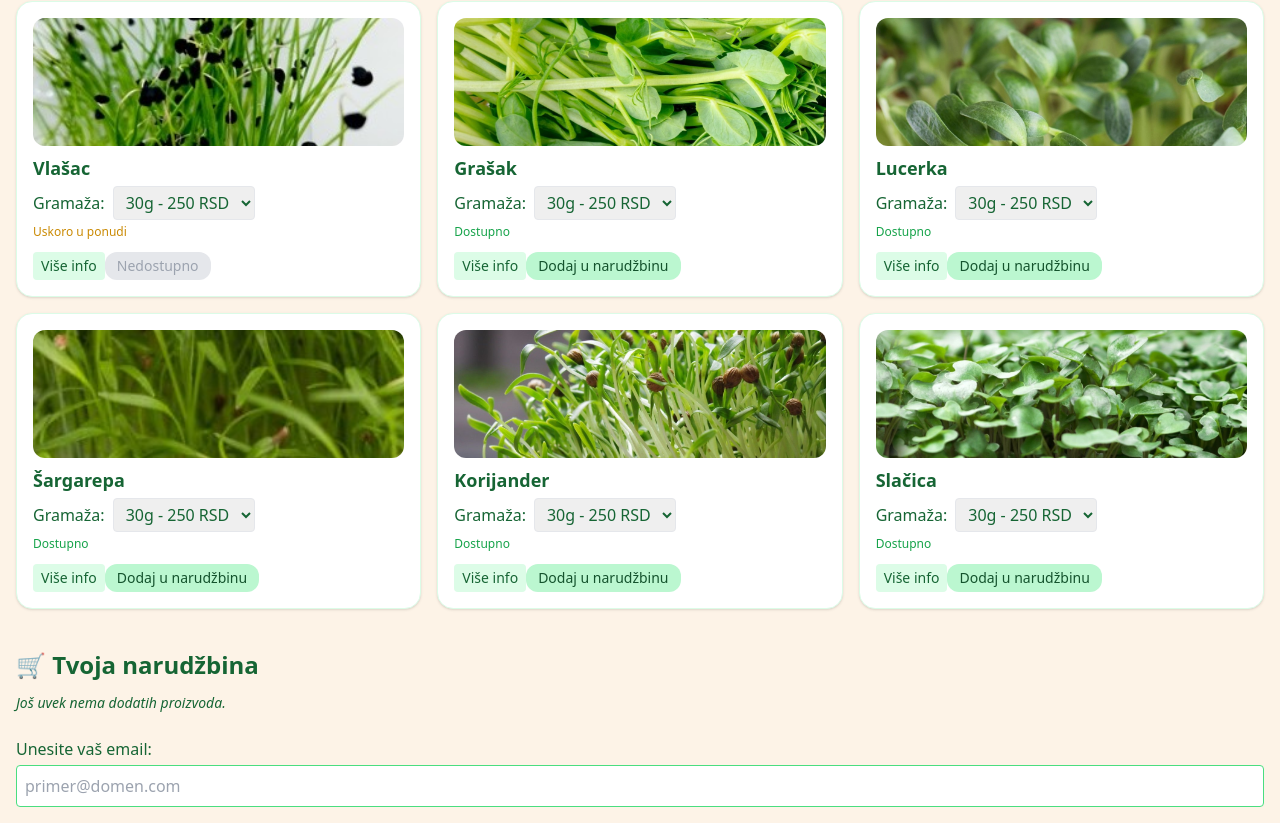
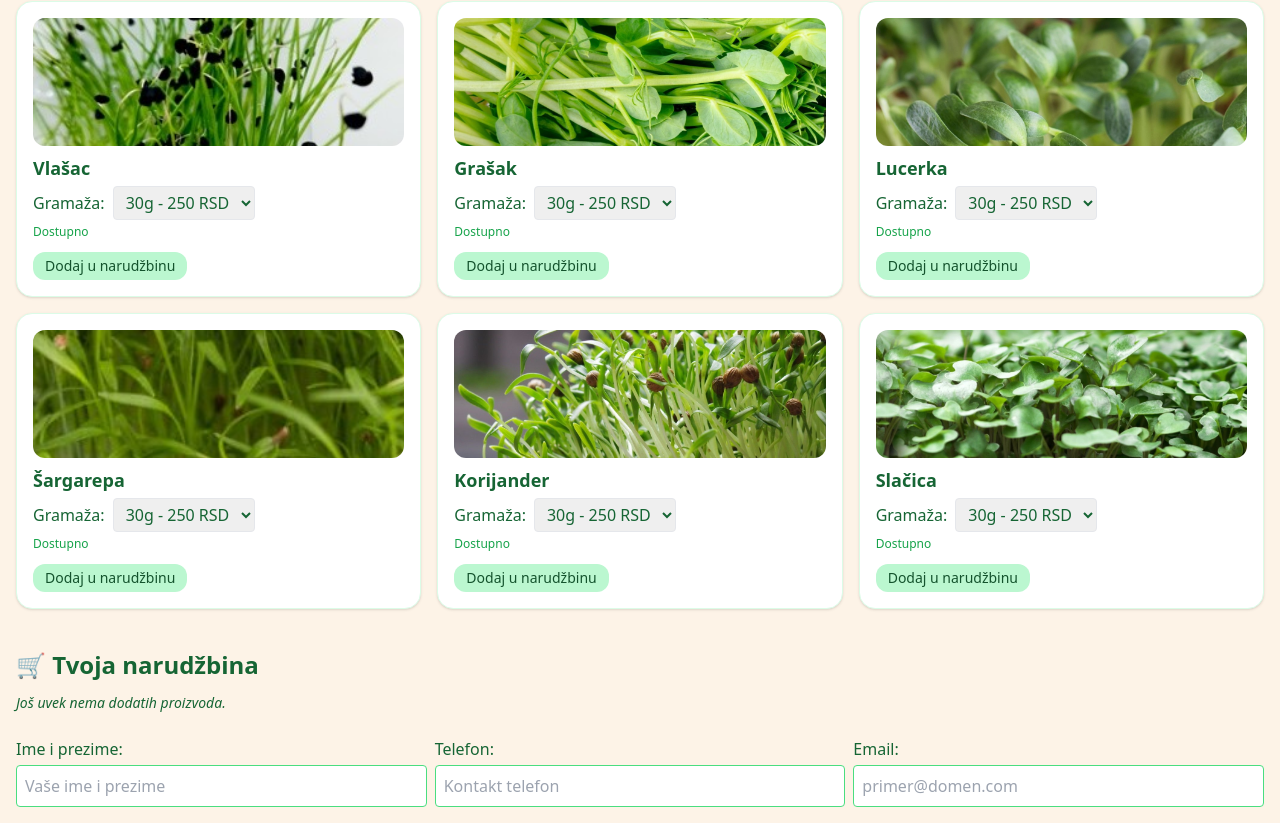
Before and after one commit to VladaMaja/stellaapk, a React (Create React App) app: page / in a window 1280 px wide. Shown: the part 981-1804 px from the top of the page. Built offline with nearby package versions, Linux system fonts and the light colour scheme.

Commit message:
Update App.js
narudzbina

```diff
--- a/src/App.js
+++ b/src/App.js
@@ -5,82 +5,22 @@ export default function App() {
   const [porudzbina, setPorudzbina] = useState([]);
   const [status, setStatus] = useState('');
   const [email, setEmail] = useState('');
-  const [prikaziInfo, setPrikaziInfo] = useState(null);
+  const [imePrezime, setImePrezime] = useState('');
+  const [telefon, setTelefon] = useState('');
 
-  // Dodaj ili izmeni status: 'Dostupno', 'Nije dostupno', 'Uskoro'
   const proizvodi = [
-    {
-      ime: 'Brokoli',
-      status: 'Dostupno',
-      slika: 'brokoli.jpg',
-      info: `• Bogat vitaminima C, K, A i antioksidansima\n• Jača imunitet, podržava detoksikaciju\n• Preporučuje se svima, uz oprez kod osoba na antikoagulantima`
-    },
-    {
-      ime: 'Bosiljak',
-      status: 'Uskoro',
-      slika: 'bosiljak.jpg',
-      info: `• Sadrži vitamine K, A, magnezijum\n• Dobar za varenje, smanjuje upale\n• Ne preporučuje se osobama alergičnim na bosiljak`
-    },
-    {
-      ime: 'Cvekla',
-      status: 'Nije dostupno',
-      slika: 'cvekla.jpg',
-      info: `• Izvor folata, gvožđa, betaina\n• Poboljšava cirkulaciju i podržava jetru\n• Oprez kod bubrežnih bolesnika (oksalati)`
-    },
-    {
-      ime: 'Kineska rotkvica',
-      status: 'Dostupno',
-      slika: 'kineska rotkvica.jpg',
-      info: `• Puna vitamina C i sumpornih jedinjenja\n• Podstiče probavu i čisti organizam\n• Ne preporučuje se kod problema sa štitnom žlezdom`
-    },
-    {
-      ime: 'Rukola',
-      status: 'Dostupno',
-      slika: 'rukola.jpg',
-      info: `• Izuzetno bogata vitaminima K, C\n• Pomaže varenje, sadrži gorke materije korisne za jetru\n• Može izazvati tegobe kod osoba sa osetljivim želucem`
-    },
-    {
-      ime: 'Lan',
-      status: 'Dostupno',
-      slika: 'lan.jpg',
-      info: `• Bogat omega-3 masnim kiselinama i vlaknima\n• Podržava rad srca i varenja\n• Oprez kod osoba sa zapaljenskim bolestima creva`
-    },
-    {
-      ime: 'Vlašac',
-      status: 'Uskoro',
-      slika: 'vlašac.jpg',
-      info: `• Bogat vitaminom K i folatima\n• Dobar za kosti i krvne sudove\n• Oprez kod osoba alergičnih na lukovice`
-    },
-    {
-      ime: 'Grašak',
-      status: 'Dostupno',
-      slika: 'grašak.jpg',
-      info: `• Izvor proteina, vitamina B, C, E\n• Pomaže oporavak mišića i radu creva\n• Oprez kod osoba sklonih stvaranju gasova`
-    },
-    {
-      ime: 'Lucerka',
-      status: 'Dostupno',
-      slika: 'lucerka.jpg',
-      info: `• Sadrži vitamine K, C, E, minerale\n• Jača imunitet i smanjuje umor\n• Nije preporučljiva trudnicama zbog fitoestrogena`
-    },
-    {
-      ime: 'Šargarepa',
-      status: 'Dostupno',
-      slika: 'šargarepa.jpg',
-      info: `• Puna beta-karotena, vitamina A\n• Dobro za vid i kožu\n• Oprez kod dijabetičara zbog šećera`
-    },
-    {
-      ime: 'Korijander',
-      status: 'Dostupno',
-      slika: 'korijander.jpg',
-      info: `• Bogat antioksidansima i vitaminom K\n• Podržava varenje i detoksikaciju\n• Oprez kod osoba alergičnih na peršun i slične biljke`
-    },
-    {
-      ime: 'Slačica',
-      status: 'Dostupno',
-      slika: 'slačica.jpg',
-      info: `• Sadrži vitamine A, C, E i minerale\n• Potiče cirkulaciju i probavu\n• Oprez kod čira na želucu`
-    }
+    { ime: 'Brokoli', status: 'Dostupno', slika: 'brokoli.jpg' },
+    { ime: 'Bosiljak', status: 'Dostupno', slika: 'bosiljak.jpg' },
+    { ime: 'Cvekla', status: 'Dostupno', slika: 'cvekla.jpg' },
+    { ime: 'Kineska rotkvica', status: 'Dostupno', slika: 'kineska rotkvica.jpg' },
+    { ime: 'Rukola', status: 'Dostupno', slika: 'rukola.jpg' },
+    { ime: 'Lan', status: 'Dostupno', slika: 'lan.jpg' },
+    { ime: 'Vlašac', status: 'Dostupno', slika: 'vlašac.jpg' },
+    { ime: 'Grašak', status: 'Dostupno', slika: 'grašak.jpg' },
+    { ime: 'Lucerka', status: 'Dostupno', slika: 'lucerka.jpg' },
+    { ime: 'Šargarepa', status: 'Dostupno', slika: 'šargarepa.jpg' },
+    { ime: 'Korijander', status: 'Dostupno', slika: 'korijander.jpg' },
+    { ime: 'Slačica', status: 'Dostupno', slika: 'slačica.jpg' },
   ];
 
   const [odabranaGramaza, setOdabranaGramaza] = useState({});
@@ -102,26 +42,42 @@ export default function App() {
       setStatus('Korpa je prazna.');
       return;
     }
+    if (!imePrezime.trim()) {
+      setStatus('Molimo unesite ime i prezime.');
+      return;
+    }
+    if (!telefon.trim()) {
+      setStatus('Molimo unesite broj telefona.');
+      return;
+    }
     if (!email.trim()) {
       setStatus('Molimo unesite vašu email adresu.');
       return;
     }
+
     const orders = porudzbina.map(p => ({
       name: p.ime,
       gramaza: p.gramaza,
       price: p.cena,
     }));
+
     const totalPrice = orders.reduce((acc, item) => acc + item.price, 0);
+
     const templateParams = {
       order_id: Math.floor(Math.random() * 100000),
+      imeprezime: imePrezime,
+      telefon: telefon,
+      email: email.trim(),
       orders: orders.map(o => `${o.name} (${o.gramaza}) - ${o.price} RSD`).join('\n'),
       price: totalPrice,
-      email: email.trim()
     };
+
     emailjs.send('service_nw0o8sd', 'template_2a2f5sr', templateParams, 'OZIzXvYjWtayN02p1')
       .then(() => {
         setStatus('Narudžbina je uspešno poslata!');
         setPorudzbina([]);
+        setImePrezime('');
+        setTelefon('');
         setEmail('');
       })
       .catch((error) => {
@@ -133,73 +89,41 @@ export default function App() {
   return (
     <div className="p-4 min-h-screen bg-[#fdf3e7] text-green-800 font-sans">
       <header className="mb-8 text-center">
-        <img
-          src="/logo.jpg"
-          alt="Stellagreens logo"
-          className="mx-auto w-60 h-auto mb-2"
-        />
+        <img src="/logo.jpg" alt="Stellagreens logo" className="mx-auto w-60 h-auto mb-2" />
         <p className="text-sm text-green-600">Sveže mikrobilje iz lokalne proizvodnje</p>
       </header>
-
       <section>
         <h2 className="text-2xl font-semibold mb-4">Naša ponuda</h2>
         <div className="grid grid-cols-1 sm:grid-cols-2 md:grid-cols-3 gap-4">
           {proizvodi.map((p, i) => (
             <div key={i} className="border border-green-100 rounded-2xl bg-white shadow p-4">
-              <img
-                src={`/images/${p.slika}`}
-                alt={p.ime}
-                className="w-full h-32 object-cover rounded-xl mb-2"
-              />
+              <img src={`/images/${p.slika}`} alt={p.ime} className="w-full h-32 object-cover rounded-xl mb-2" />
               <h3 className="text-lg font-bold mb-1">{p.ime}</h3>
               <div className="mb-1">
                 <label className="mr-2 font-medium">Gramaža:</label>
                 <select
                   value={odabranaGramaza[p.ime] || '30g'}
-                  onChange={e =>
-                    setOdabranaGramaza({ ...odabranaGramaza, [p.ime]: e.target.value })
-                  }
+                  onChange={e => setOdabranaGramaza({ ...odabranaGramaza, [p.ime]: e.target.value })}
                   className="border rounded px-2 py-1"
                 >
                   <option value="30g">30g - 250 RSD</option>
                   <option value="50g">50g - 400 RSD</option>
                 </select>
               </div>
-              <p className={`text-xs mt-1 ${
-                p.status === 'Dostupno'
-                  ? 'text-green-600'
-                  : p.status === 'Uskoro'
-                  ? 'text-yellow-600'
-                  : 'text-red-500'
-              }`}>
-                {p.status === 'Uskoro' ? 'Uskoro u ponudi' : p.status}
+              <p className={`text-xs mt-1 ${p.status === 'Dostupno' ? 'text-green-600' : 'text-red-500'}`}>
+                {p.status}
               </p>
               <button
-                onClick={() => setPrikaziInfo(i)}
-                className="mt-2 text-sm bg-green-100 hover:bg-green-200 px-2 py-1 rounded"
-              >
-                Više info
-              </button>
-              <button
                 onClick={() => dodajUkorpu(p)}
-                className={`mt-3 text-sm px-3 py-1 rounded-xl
-                  ${p.status === 'Dostupno'
-                    ? 'bg-green-200 hover:bg-green-300 text-green-900'
-                    : 'bg-gray-200 text-gray-400 cursor-not-allowed'}
-                `}
+                className="mt-3 text-sm bg-green-200 hover:bg-green-300 text-green-900 px-3 py-1 rounded-xl"
                 disabled={p.status !== 'Dostupno'}
               >
-                {p.status === 'Uskoro'
-                  ? 'Nedostupno'
-                  : p.status === 'Nije dostupno'
-                  ? 'Nedostupno'
-                  : 'Dodaj u narudžbinu'}
+                Dodaj u narudžbinu
               </button>
             </div>
           ))}
         </div>
       </section>
-
       <section className="mt-10">
         <h2 className="text-2xl font-semibold mb-3">🛒 Tvoja narudžbina</h2>
         {porudzbina.length === 0 ? (
@@ -219,11 +143,30 @@ export default function App() {
             ))}
           </ul>
         )}
-
-        <div className="mt-6">
-          <label htmlFor="email" className="block mb-1 font-medium">Unesite vaš email:</label>
+        <div className="mt-6 grid grid-cols-1 sm:grid-cols-2 md:grid-cols-3 gap-2">
+          <div>
+            <label className="block mb-1 font-medium">Ime i prezime:</label>
             <input
-            id="email"
+              type="text"
+              value={imePrezime}
+              onChange={e => setImePrezime(e.target.value)}
+              className="w-full p-2 border border-green-400 rounded"
+              placeholder="Vaše ime i prezime"
+            />
+          </div>
+          <div>
+            <label className="block mb-1 font-medium">Telefon:</label>
+            <input
+              type="text"
+              value={telefon}
+              onChange={e => setTelefon(e.target.value)}
+              className="w-full p-2 border border-green-400 rounded"
+              placeholder="Kontakt telefon"
+            />
+          </div>
+          <div>
+            <label className="block mb-1 font-medium">Email:</label>
+            <input
               type="email"
               value={email}
               onChange={e => setEmail(e.target.value)}
@@ -231,7 +174,7 @@ export default function App() {
               placeholder="primer@domen.com"
             />
           </div>
-
+        </div>
         {porudzbina.length > 0 && (
           <div className="text-center mt-4">
             <button
@@ -244,24 +187,6 @@ export default function App() {
           </div>
         )}
       </section>
-
-      {/* Modal za više info */}
-      {prikaziInfo !== null && (
-        <div className="fixed inset-0 bg-black bg-opacity-40 flex justify-center items-center z-50">
-          <div className="bg-white p-6 rounded-xl max-w-md shadow-lg text-green-900 relative">
-            <h3 className="text-xl font-bold mb-2">
-              {proizvodi[prikaziInfo].ime}
-            </h3>
-            <p className="mb-4 whitespace-pre-line">{proizvodi[prikaziInfo].info}</p>
-            <button
-              onClick={() => setPrikaziInfo(null)}
-              className="absolute top-2 right-2 bg-green-200 hover:bg-green-300 px-3 py-1 rounded"
-            >
-              Zatvori
-            </button>
-          </div>
-        </div>
-      )}
     </div>
   );
 }
```
Lines whose indentation alone changed are shown as unchanged.
